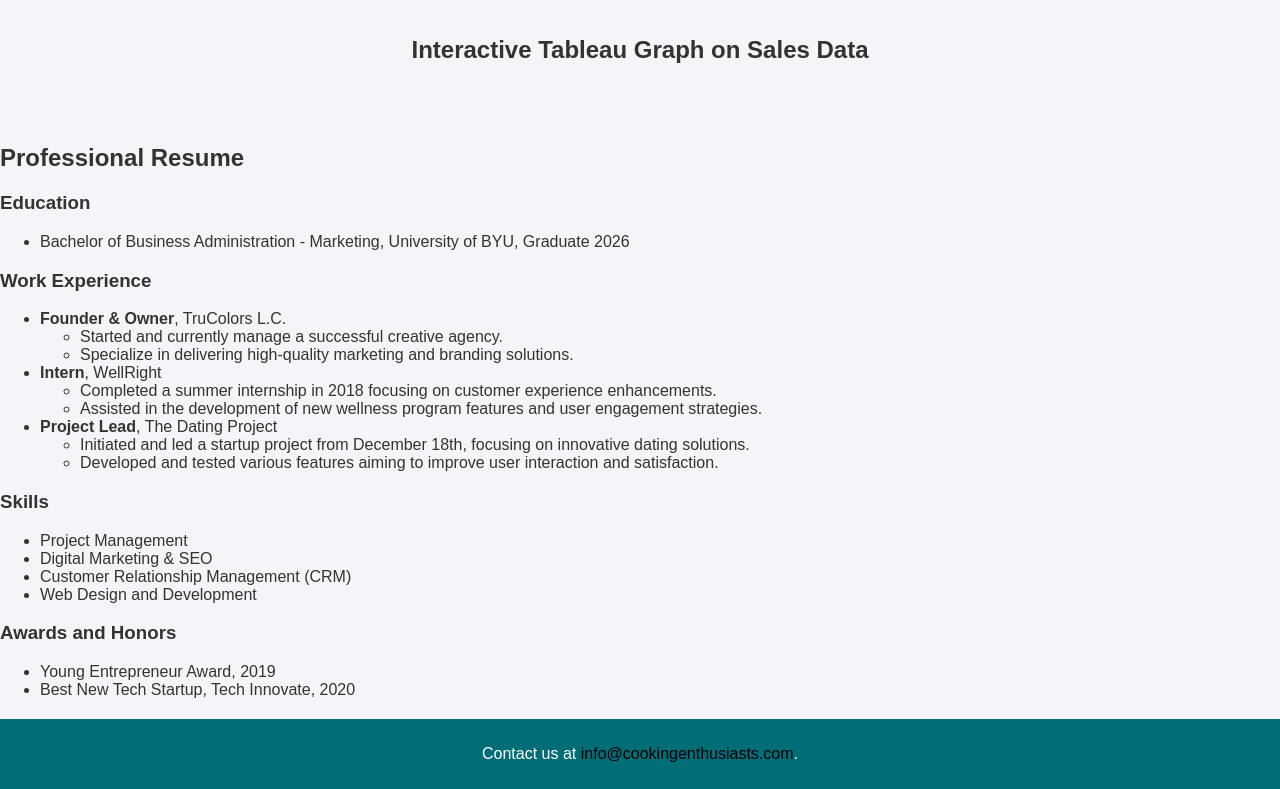
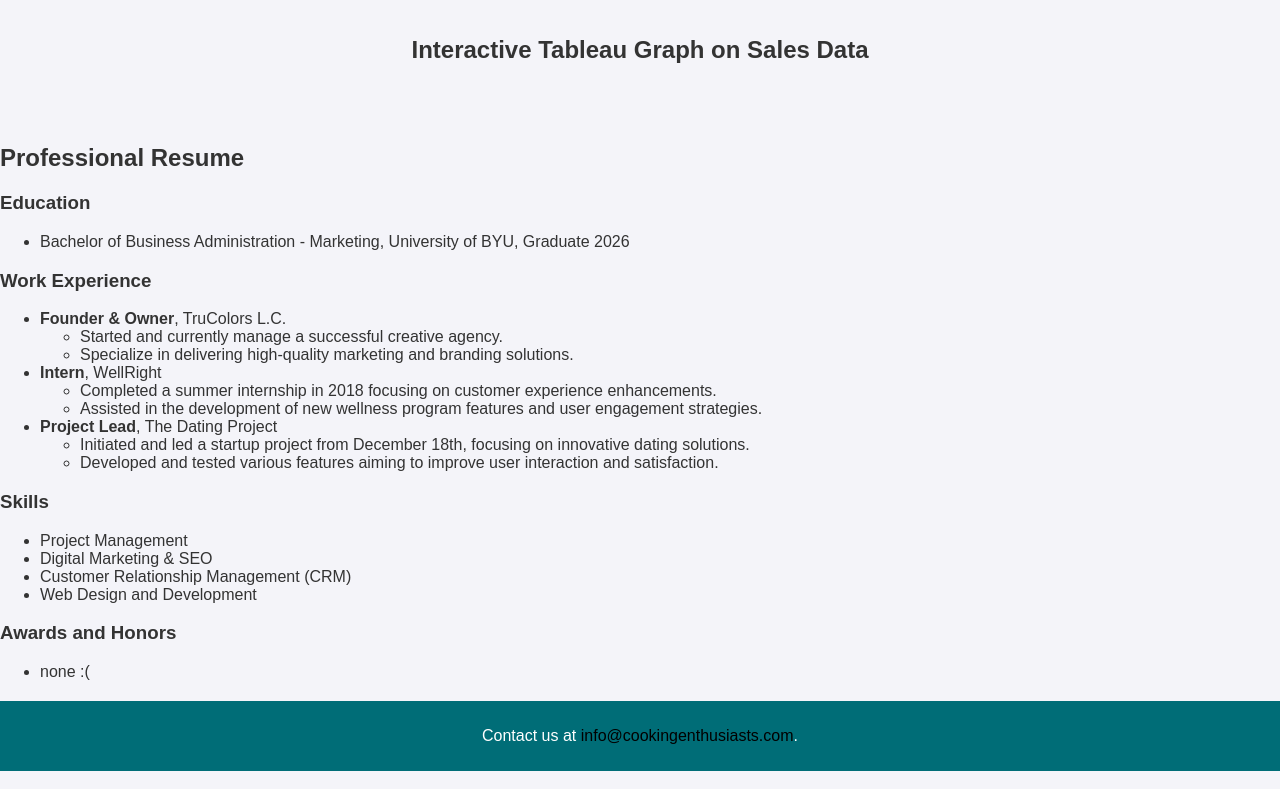
Before and after one commit to trumanjm/weddingfinal, a plain HTML site: page Scratch.html in a window 1280 px wide. Shown: the part 814-1603 px from the top of the page. Drawn offline with Linux system fonts and the light colour scheme.

Commit message:
Update Scratch.html

```diff
--- a/Scratch.html
+++ b/Scratch.html
@@ -138,8 +138,8 @@
 
     <h3>Awards and Honors</h3>
     <ul>
-        <li>Young Entrepreneur Award, 2019</li>
-        <li>Best New Tech Startup, Tech Innovate, 2020</li>
+        <li>none :(</li>
+
     </ul>
 </section>
 </main>
```
